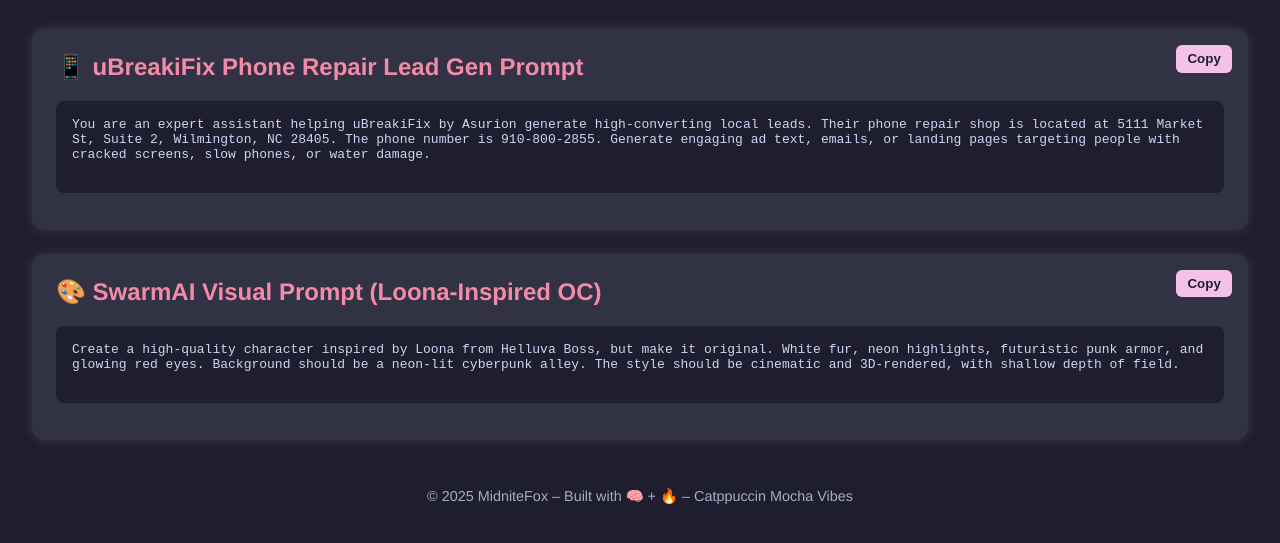
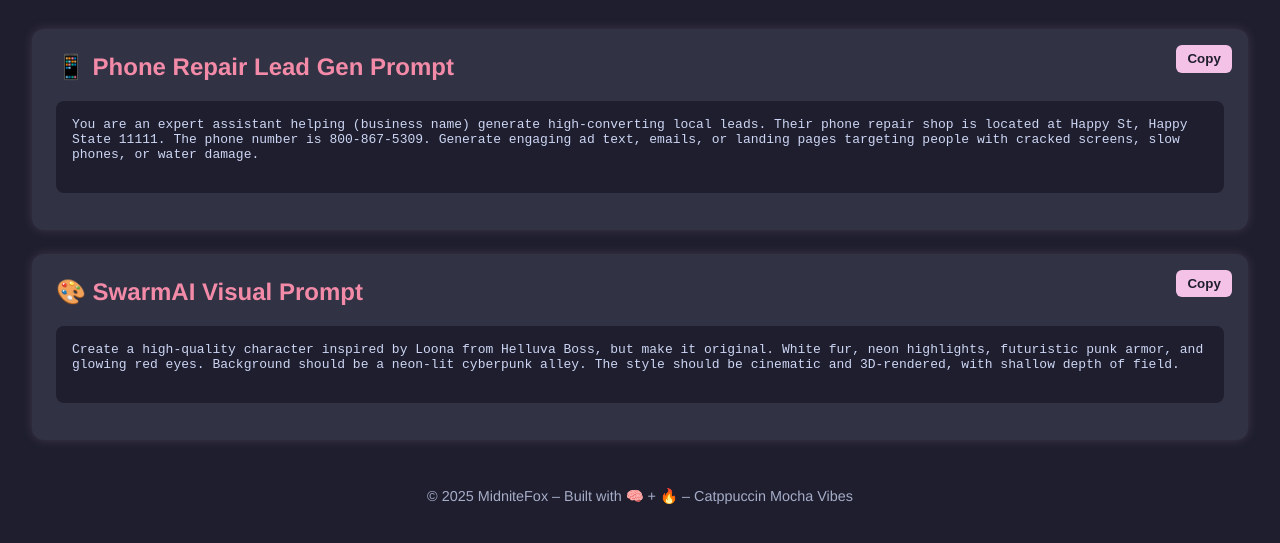
Before and after one commit to midnitefox/prompt-portfolio, a plain HTML site: page index.html in a window 1280 px wide. Shown: the part 109-652 px from the top of the page. Drawn offline with Linux system fonts and the light colour scheme.

Commit message:
Update index.html

```diff
--- a/index.html
+++ b/index.html
@@ -80,15 +80,15 @@
   <h1>🦊 MidniteFox Prompt Portfolio</h1>
 
   <div class="prompt">
-    <h2>📱 uBreakiFix Phone Repair Lead Gen Prompt</h2>
+    <h2>📱 Phone Repair Lead Gen Prompt</h2>
     <button class="copy-btn" onclick="copyPrompt(this)">Copy</button>
     <pre>
-You are an expert assistant helping uBreakiFix by Asurion generate high-converting local leads. Their phone repair shop is located at 5111 Market St, Suite 2, Wilmington, NC 28405. The phone number is 910-800-2855. Generate engaging ad text, emails, or landing pages targeting people with cracked screens, slow phones, or water damage.
+You are an expert assistant helping (business name) generate high-converting local leads. Their phone repair shop is located at Happy St, Happy State 11111. The phone number is 800-867-5309. Generate engaging ad text, emails, or landing pages targeting people with cracked screens, slow phones, or water damage.
     </pre>
   </div>
 
   <div class="prompt">
-    <h2>🎨 SwarmAI Visual Prompt (Loona-Inspired OC)</h2>
+    <h2>🎨 SwarmAI Visual Prompt</h2>
     <button class="copy-btn" onclick="copyPrompt(this)">Copy</button>
     <pre>
 Create a high-quality character inspired by Loona from Helluva Boss, but make it original. White fur, neon highlights, futuristic punk armor, and glowing red eyes. Background should be a neon-lit cyberpunk alley. The style should be cinematic and 3D-rendered, with shallow depth of field.
```
